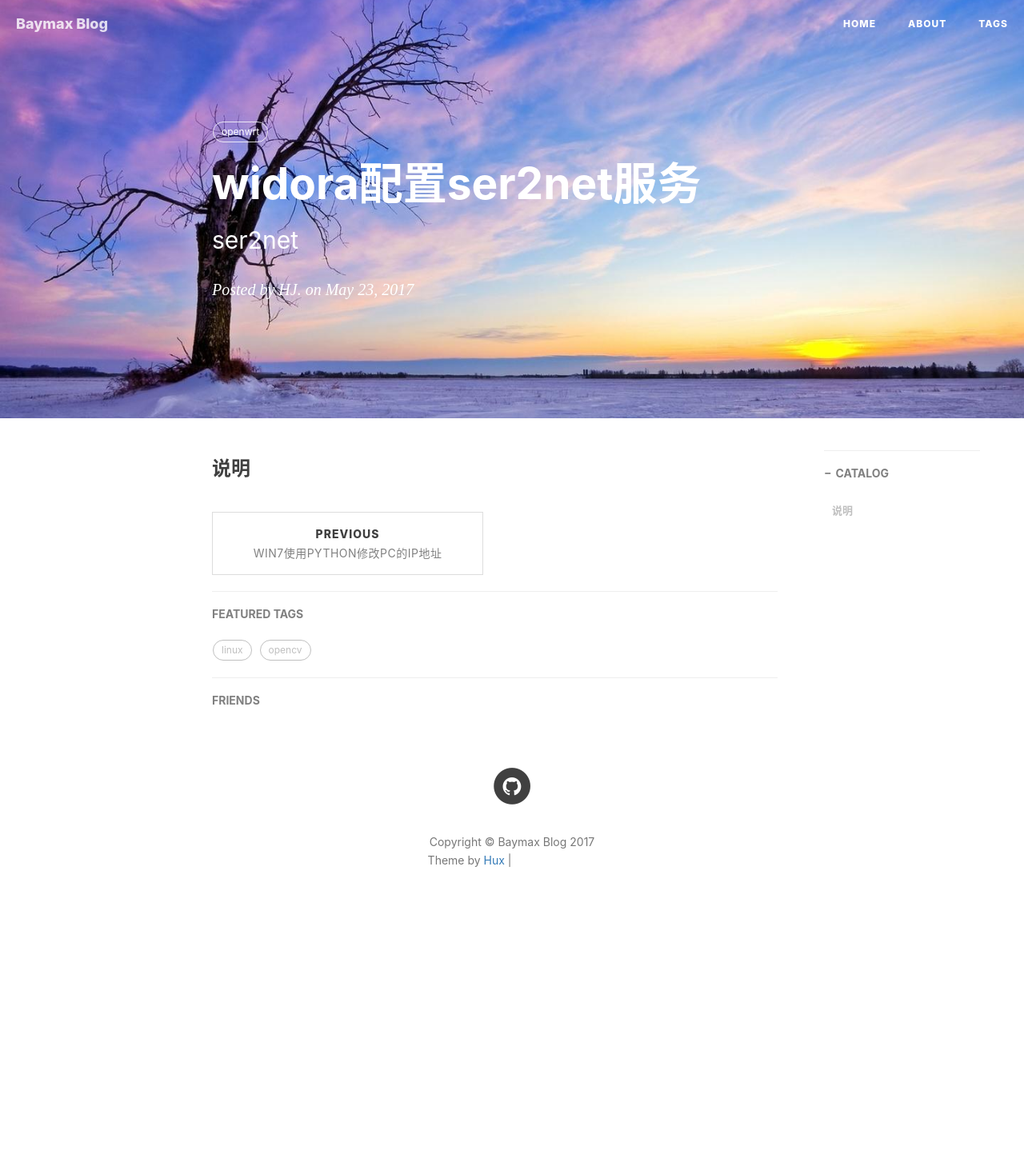
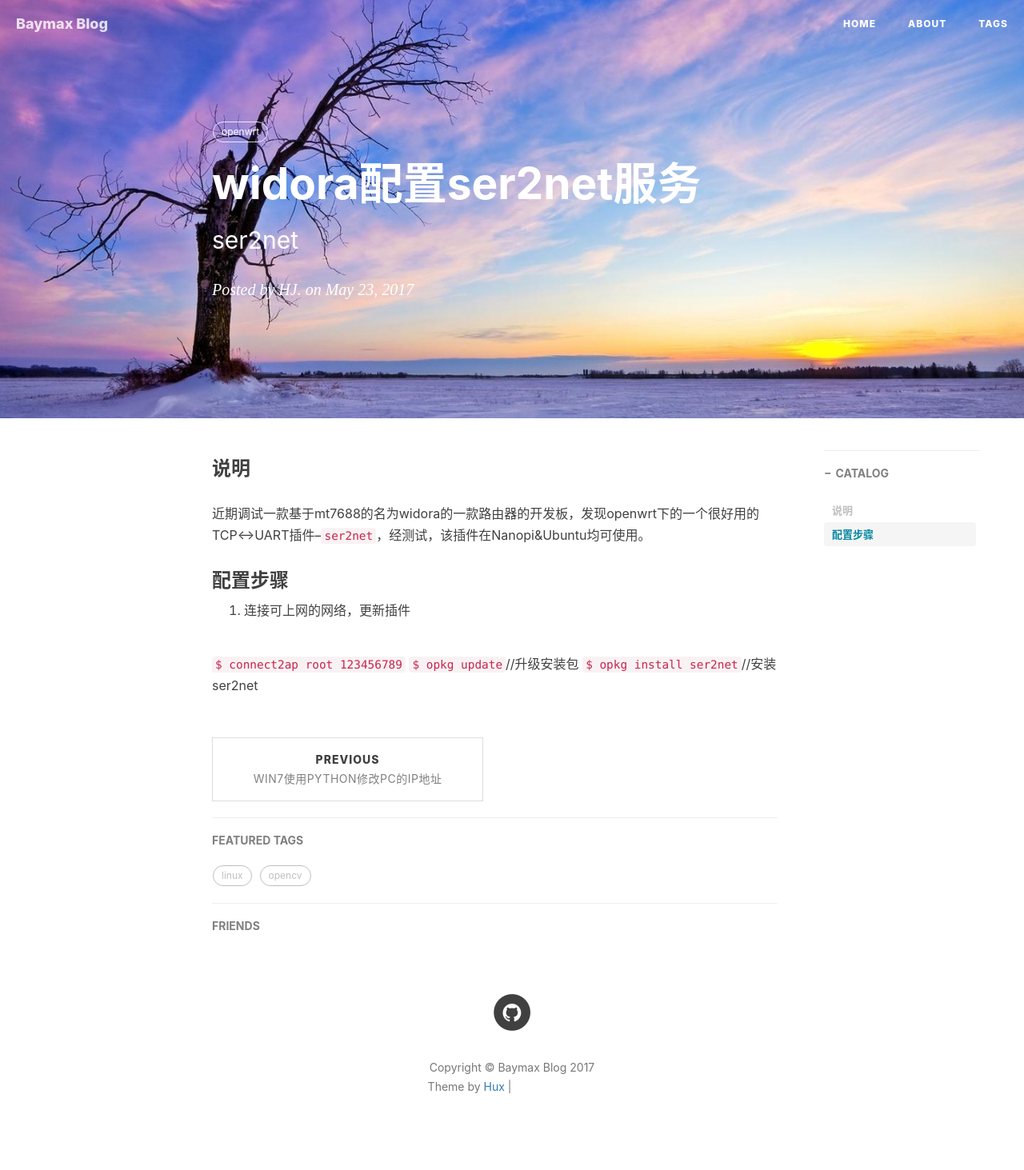
Before and after one commit to Lmonologue/baymax.github.io, a Jekyll site: the page built from _posts/2017-05-23-widora配置ser2net服务.md, in a window 1280 px wide. Shown: the whole page at 80% size. Built offline with Jekyll 4.4.1, drawn with Linux system fonts in a browser that asks for light colours; nearby versions of some CDN libraries; comment, search, counter and statistics services are not loaded; before the commit the page ends 1180 px from its top, so only the background shows below that; grey boxes are pictures that could not be loaded.

Commit message:
Update 2017-05-23-widora配置ser2net服务.md

```diff
--- a/_posts/2017-05-23-widora配置ser2net服务.md
+++ b/_posts/2017-05-23-widora配置ser2net服务.md
@@ -11,3 +11,13 @@ tags:
 ---
 
 ### 说明
+
+近期调试一款基于mt7688的名为widora的一款路由器的开发板，发现openwrt下的一个很好用的TCP<->UART插件--`ser2net`，经测试，该插件在Nanopi&Ubuntu均可使用。
+
+### 配置步骤
+
+1. 连接可上网的网络，更新插件
+
+`$ connect2ap root 123456789`
+`$ opkg update`//升级安装包
+`$ opkg install ser2net`//安装ser2net
```
